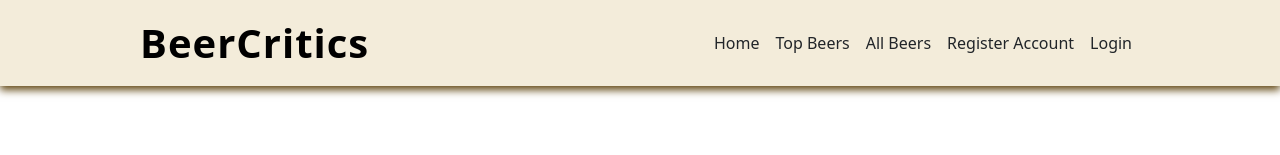
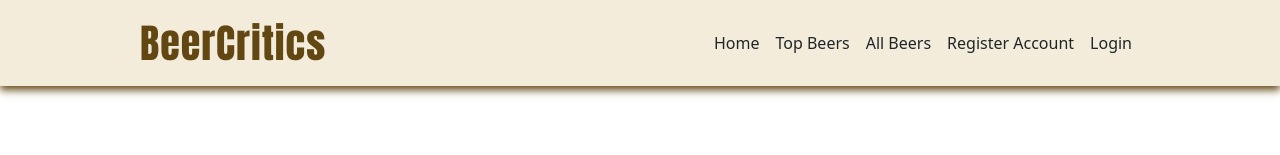
Before and after one commit to IsakGenberg/BeerCritics, a React (Vite) app in the folder client/: page / in a window 1280 px wide. Shown: the top 155 px of the page. Built offline with nearby package versions, Linux system fonts and the light colour scheme; no server answers.

Commit message:
brand logo done

```diff
--- a/client/src/components/navbar/navbar.css
+++ b/client/src/components/navbar/navbar.css
@@ -13,6 +13,12 @@
   font-size: 2.5rem;
   font-weight: bold;
   letter-spacing: 1px;
+  font-family: var(--brand-font);
+  color: var(--logo-color);
+}
+
+.navbar-brand:hover {
+  color: #ba9939;
 }
 
 .nav-link {
```
